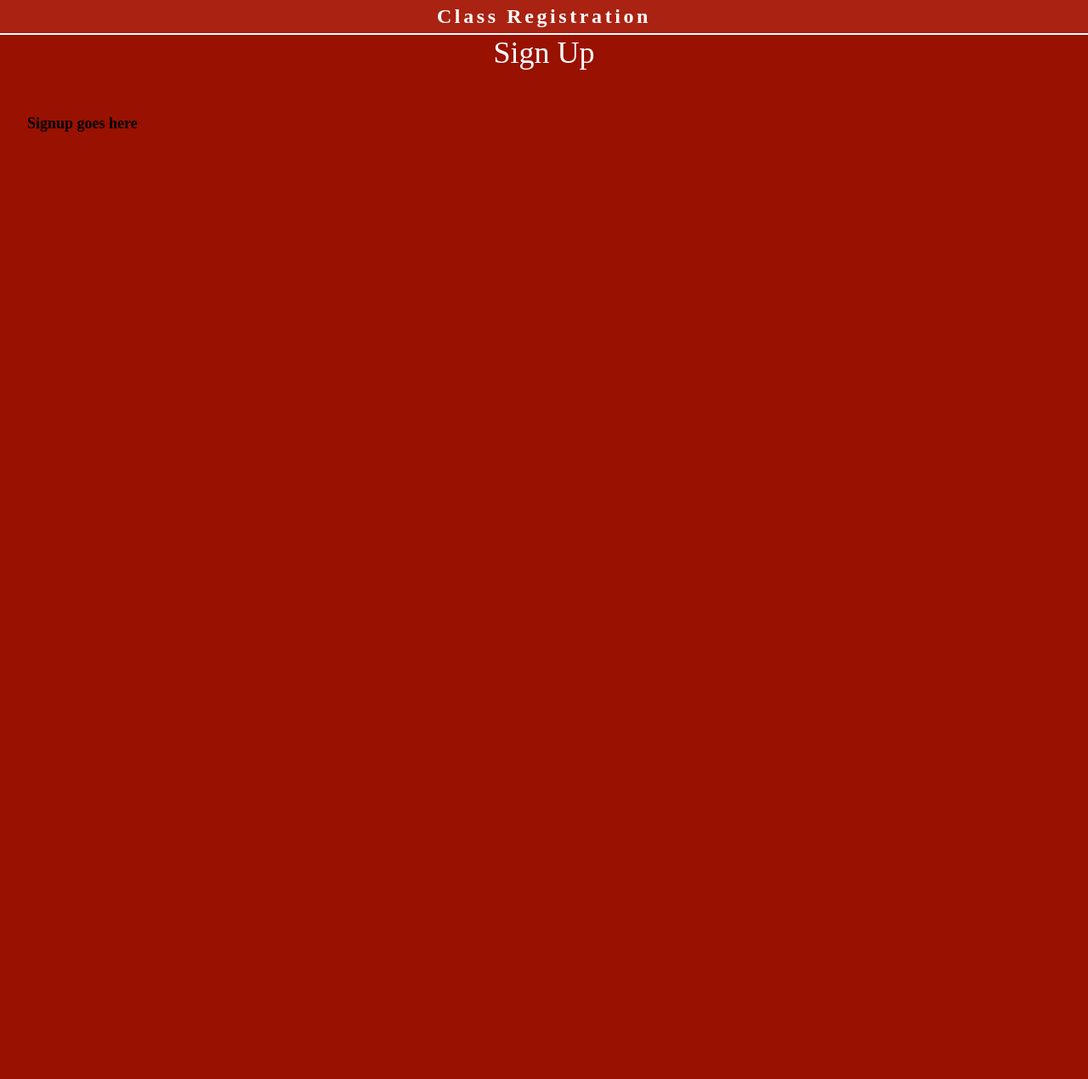
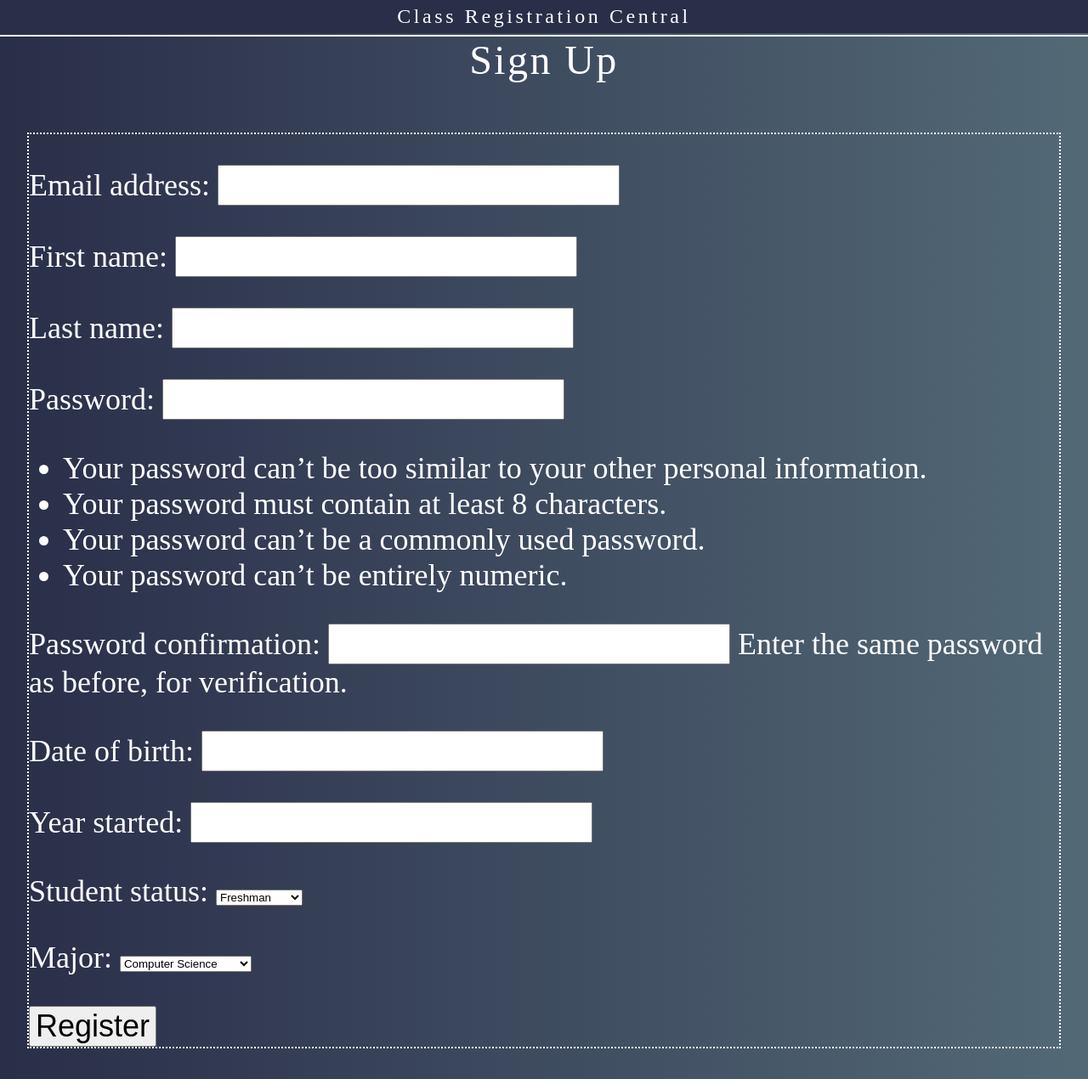
Before and after one commit to jonathan-norway/ClassRegistrationDjango, a Django app: page /signup/ in a window 1280 px wide. Shown: the whole page at 85% size. Before the commit the page ends 155 px from the top, so only its background shows below. Run offline with Django 3.2, Linux system fonts and the light colour scheme.

Commit message:
started custom usercreationform, needs styling

```diff
--- /dev/null
+++ b/ClassRegistrationSite/ClassRegistrationSite/models.py
@@ -0,0 +1,49 @@
+from django.contrib.auth.models import User
+from django.contrib.auth.base_user import BaseUserManager
+from django.contrib.auth.forms import UserCreationForm
+
+from django.db import models
+from django import forms
+
+
+MAJOR_CHOICES = [
+    ("CISC", "Computer Science"),
+    ("CYBSEC", "Cyber Security"),
+    ("MATH", "Mathematics"),
+    ("PHYS", "Physics"),
+    ("CHEM", "Chemistry"),
+    ("BIO", "Biology"),
+    ("PSYC", "Psychology"),
+    ("REL", "Religion"),
+    ("ECON", "Economy"),
+    ("ACCO", "Accounting"),
+    ("BUSN", "Business"),
+    ("ART", "Arts and Crafts"),
+    ("EXSC", "Exercise Science"),
+    ("INTR", "International Relations"),
+    ("POLS", "Political Science"),
+]
+
+class UserRegisterForm(UserCreationForm):
+    first_name = forms.CharField(max_length=50)
+    last_name = forms.CharField(max_length=50)
+    date_of_birth = forms.DateField()
+    year_started = forms.IntegerField()
+    student_status = forms.ChoiceField(choices=[("FR", "Freshman"), ("SO", "Sophomore"), ("JR", "Junior"), ("SR", "Senior"), ("GR", "Grad Student")])
+    major = forms.ChoiceField(choices=MAJOR_CHOICES)
+
+    class Meta:
+        model = User
+        fields = ['email', 'first_name', 'last_name', 'password1', 'password2', 'date_of_birth', 'year_started', 'student_status', 'major' ]
+
+    def save(self, commit=True):
+        user = super(UserCreationForm, self).save(commit=False)
+        user.first_name = self.cleaned_data["first_name"]
+        user.last_name = self.cleaned_data["last_name"]
+        user.date_of_birth = self.cleaned_data["date_of_birth"]
+        user.year_started = self.cleaned_data["year_started"]
+        user.student_status = self.cleaned_data["student_status"]
+        user.major = self.cleaned_data["major"]
+        if commit:
+            user.save()
+        return user
--- a/ClassRegistrationSite/ClassRegistrationSite/urls.py
+++ b/ClassRegistrationSite/ClassRegistrationSite/urls.py
@@ -17,7 +17,8 @@ from django.contrib import admin
 from django.urls import path
 from . import views
 
-name = "default"
+app_name = "default"
+
 urlpatterns = [
     path('admin/', admin.site.urls),
     path('', views.redirect_login, name='blank'),
--- a/ClassRegistrationSite/ClassRegistrationSite/views.py
+++ b/ClassRegistrationSite/ClassRegistrationSite/views.py
@@ -13,8 +13,8 @@ def login(request):
     # if not, redirect to register
 
 
-def signup(request):
-    return render(request, 'signup.html')
+def register(request):
+    return render(request, 'register_classes.html')
 
 def err(request, err):
     context = {'error': err}
@@ -22,8 +22,18 @@ def err(request, err):
 
 
 #require that user is logged in
-def register(request):
-    return render(request, "register_classes.html")
+from .models import UserRegisterForm
+def signup(request):
+    context = {}
+
+    if request.method == "POST":
+        user = UserRegisterForm(request.POST)
+        user.save()
+        return redirect('main:start')
+
+    else:
+        context["form"] = UserRegisterForm
+    return render(request, "signup.html", context)
 
 def show_schedule(request):
     return render(request, "show_registered_classes.html")
--- a/ClassRegistrationSite/static/basestyle.css
+++ b/ClassRegistrationSite/static/basestyle.css
@@ -3,8 +3,13 @@ html {
 }
 
 body {
-    background-color: #991100;
+    background: #536976;
+    background: -webkit-linear-gradient(to right, #292E49, #536976);
+    background: linear-gradient(to right, #292E49, #536976);
 
+
+    height: 100%;
+    width: 100%;
 }
 
 /* The topper */
@@ -21,25 +26,27 @@ body {
 
     align-items: center;
     justify-content: space-evenly;
-    background-color: #991100;
+
     color: white;
 }
 
 #header {
     padding: 0.5rem 0rem;
     font-size: 2rem;
-    background-color: #AA2211;
     width: 100%;
     text-align: center;
-    font-weight: 600;
+    font-weight: 400;
     letter-spacing: 0.3rem;
+    background-color: #292E49;
 }
 
 #subheader {
-    font-size: 3rem;
+    font-size: 4rem;
     border-top: 2px solid white;
     width: 100%;
     text-align: center;
+    margin-top: 0.2rem;
+    letter-spacing: 0.2rem;
 }
 
 #content {
@@ -47,4 +54,5 @@ body {
     left: 2.5%;
     position: absolute;
     top: 10rem;
+    background: transparent;
 }
--- a/ClassRegistrationSite/static/signup.css
+++ b/ClassRegistrationSite/static/signup.css
@@ -0,0 +1,12 @@
+.registration-form {
+    width: fit-content;
+    height: fit-content;
+    margin: 3rem auto;
+    color: white;
+    font-size: 3rem;
+    border: 2px white dotted;
+}
+
+input {
+    font-size: 3rem;
+}
--- a/ClassRegistrationSite/template/base_template.html
+++ b/ClassRegistrationSite/template/base_template.html
@@ -3,14 +3,14 @@
 <html lang="en">
 <head>
     <meta charset="UTF-8">
-    <title>CLASSREG</title>
+    <title>CRC</title>
     <link rel="stylesheet" href="{% static 'basestyle.css' %}">
     {% block style %} {% endblock %}
 </head>
 <body>
 
 <div id="topper">
-    <div id="header">Class Registration</div>
+    <div id="header">Class Registration Central</div>
     <div id="subheader">{% block head %} {% endblock %}</div>
 </div>
 
--- a/ClassRegistrationSite/template/signup.html
+++ b/ClassRegistrationSite/template/signup.html
@@ -1,10 +1,19 @@
 {% extends 'base_template.html' %}
 {% load static %}
-{% block style %} <link rel="stylesheet" href="{% static 'login.css'%}"> {% endblock %}
+{% block style %} <link rel="stylesheet" href="{% static 'signup.css'%}"> {% endblock %}
 
 {% block head %} Sign Up {% endblock %}
 {% block content %}
 
-<h2>Signup goes here</h2>
-
+    {% if error %}
+        {{ error }}
+    {% endif %}
+<div class="registration-form">
+{% if form %}
+    <form action="{% url 'signup' %}" method="POST">
+            {{ form.as_p }}
+    <input type="submit" value="Register">
+    </form>
+{% endif %}
+</div>
 {% endblock %}
```
Also changed, not shown: ClassRegistrationSite/template/login.html (+5 -2 lines).
